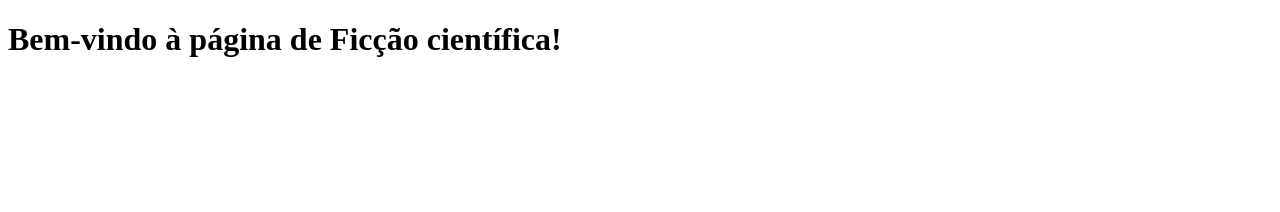
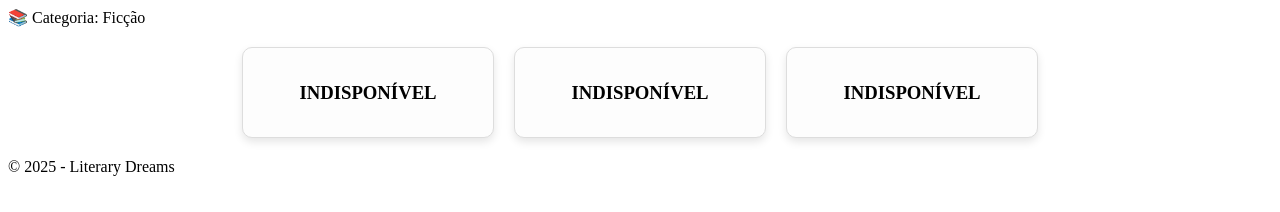
Before and after one commit to gabrielamaral332/Projeto-Desenv.-web, a plain HTML site: page ficccao.html in a window 1280 px wide. Drawn offline with Linux system fonts and the light colour scheme.

Commit message:
Update ficccao.html

```diff
--- a/ficccao.html
+++ b/ficccao.html
@@ -1,11 +1,73 @@
 <!DOCTYPE html>
 <html lang="pt">
 <head>
-    <meta charset="UTF-8">
-    <title>Ficção científica</title>
-    <link rel="stylesheet" href="style.css">
+  <meta charset="UTF-8">
+  <title>Romance - Literary Dreams</title>
+  <link rel="stylesheet" href="style.css">
+  <style>
+    .book-container {
+      display: flex;
+      flex-wrap: wrap;
+      gap: 20px;
+      justify-content: center;
+      padding: 20px;
+    }
+
+    .book-card {
+      width: 220px;
+      background-color: #fdfdfd;
+      border: 1px solid #ddd;
+      border-radius: 10px;
+      padding: 15px;
+      box-shadow: 0 4px 8px rgba(0, 0, 0, 0.1);
+      cursor: pointer;
+      transition: transform 0.2s;
+      text-align: center;
+    }
+
+    .book-card:hover {
+      transform: scale(1.03);
+      background-color: #f5f5f5;
+    }
+
+    .book-card a {
+      text-decoration: none;
+      color: inherit;
+      display: block;
+    }
+  </style>
 </head>
 <body>
-    <h1>Bem-vindo à página de Ficção científica!</h1>
+  <header>📚 Categoria: Ficção</header>
+
+  <main>
+    <div class="book-container">
+      <div class="book-card">
+        <a href="leitura.html?livro=">
+            <h3>INDISPONÍVEL</h3>
+                <p></p>
+                <p></p>
+        </a>
+      </div>
+
+      <div class="book-card">
+        <a href="leitura.html?livro=">
+            <h3>INDISPONÍVEL</h3>
+                <p></p>
+                <p></p>
+        </a>
+      </div>
+
+      <div class="book-card">
+        <a href="leitura.html?livro=">
+            <h3>INDISPONÍVEL</h3>
+                <p></p>
+                <p></p>
+        </a>
+      </div>
+    </div>
+  </main>
+
+  <footer>© 2025 - Literary Dreams</footer>
 </body>
 </html>
```
